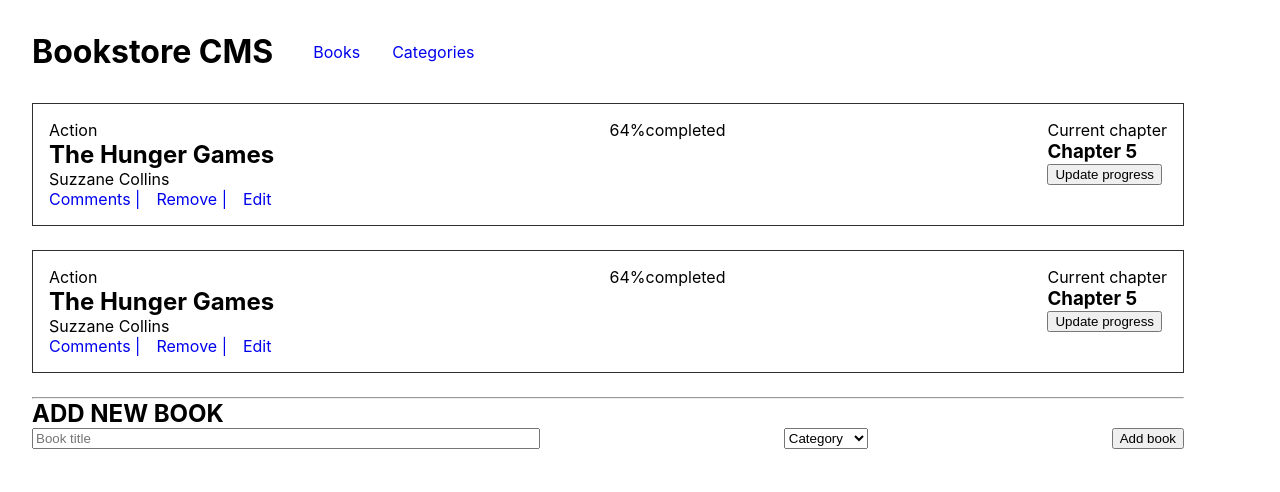
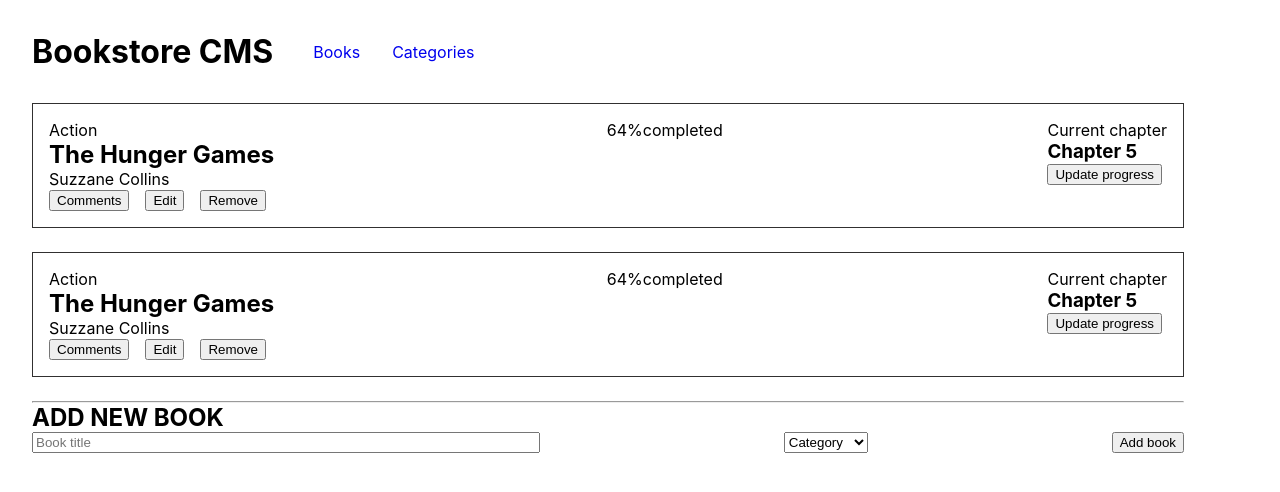
Before and after one commit to BertrandConxy/online-bookstore, a React (Create React App) app: page / in a window 1280 px wide. Shown: the top 492 px of the page. Built offline with nearby package versions, Linux system fonts and the light colour scheme.

Commit message:
Changed remove anchor to a button and also added more info in the README file

```diff
--- a/src/components/BookItem.js
+++ b/src/components/BookItem.js
@@ -9,13 +9,19 @@ const BookItem = () => (
       <div className="links-container">
         <ul>
           <li>
-            <a href="@">Comments |</a>
+            <button type="button" key="comment-btn">
+              Comments
+            </button>
           </li>
           <li>
-            <a href="##">Remove |</a>
+            <button type="button" key="edit-btn">
+              Edit
+            </button>
           </li>
           <li>
-            <a href="###">Edit</a>
+            <button type="button" key="remove-btn">
+              Remove
+            </button>
           </li>
         </ul>
       </div>
```
Also changed, not shown: 1 other file (tests, documents, lock files or other folders).
